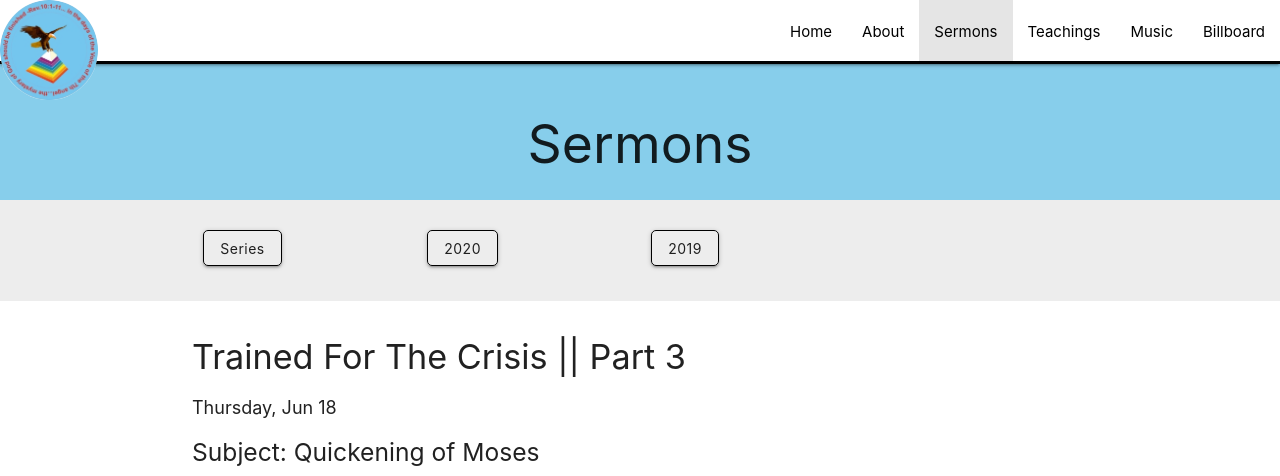
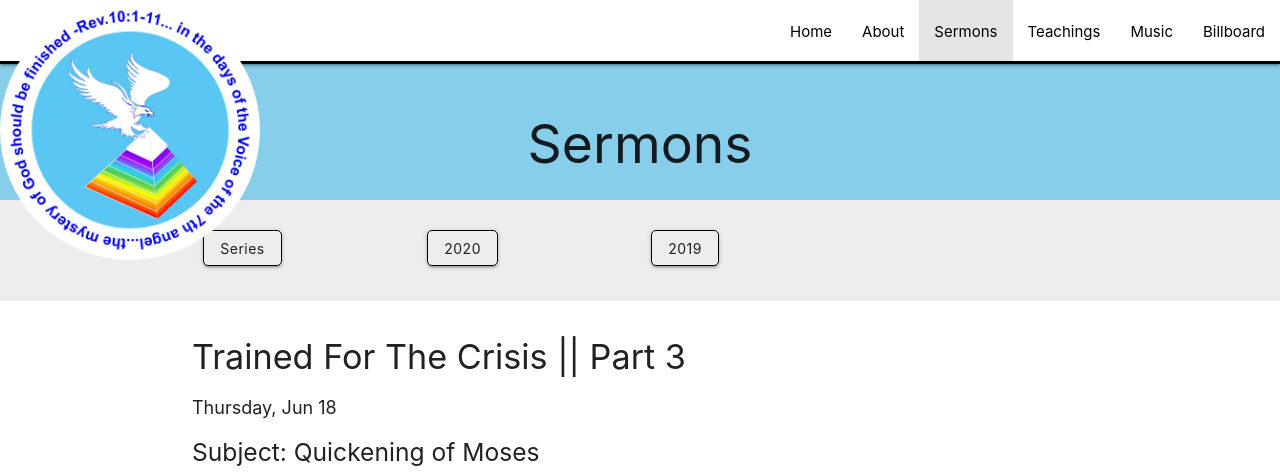
Before and after one commit to njorogetimk/cmt-redisigned, a Jekyll site: the page built from sermons/2020/thursday/20-06-18_trained_for_the_crisis_part_3_quickening_of_moses.html, in a window 1280 px wide and 1299 px high. Shown: the top 476 px of the window. Built offline with Jekyll 4.4.1, drawn with Linux system fonts in a browser that asks for light colours; grey boxes are pictures that could not be loaded.

Commit message:
Update to sermon of June 18 and to change the logo

```diff
--- a/_includes/header.html
+++ b/_includes/header.html
@@ -2,8 +2,7 @@
   <div class="navbar-fixed">
     <nav>
       <div class="nav-wrapper">
-        <a href="{{site.baseurl}}/" class="brand-logo"><img height="100" src="{{site.baseurl}}/images/logo.jpg"
-            alt="logo" /></a>
+        <a href="{{site.baseurl}}/" class="brand-logo"><img src="{{site.baseurl}}/images/logo.jpg" alt="logo" /></a>
         <a href="" data-target="mobile-menu" class="sidenav-trigger"><i class="material-icons">menu</i></a>
         <ul id="nav-mobile" class="right hide-on-med-and-down">
           <li><a href="{{site.baseurl}}/">Home</a></li>
--- a/css/style.scss
+++ b/css/style.scss
@@ -55,6 +55,7 @@ nav {
 
   img:first-child {
     border-radius: 50%;
+    height: 20vh;
   }
 
   ul a,
--- a/sermons/2020/thursday/20-06-18_trained_for_the_crisis_part_3_quickening_of_moses.html
+++ b/sermons/2020/thursday/20-06-18_trained_for_the_crisis_part_3_quickening_of_moses.html
@@ -10,3 +10,6 @@ date: June 18 20
   allow="accelerometer; autoplay; encrypted-media; gyroscope; picture-in-picture" allowfullscreen></iframe>
 
 <h5>Audio</h5>
+
+<iframe src="https://drive.google.com/file/d/1-hlgHLX_Wu5H_b1lxxk1lPF0R8I9fzqX/preview" width="600"
+  height="100"></iframe>
```
Also changed, not shown: images/logo.jpg, images/logo2.jpg (added).
